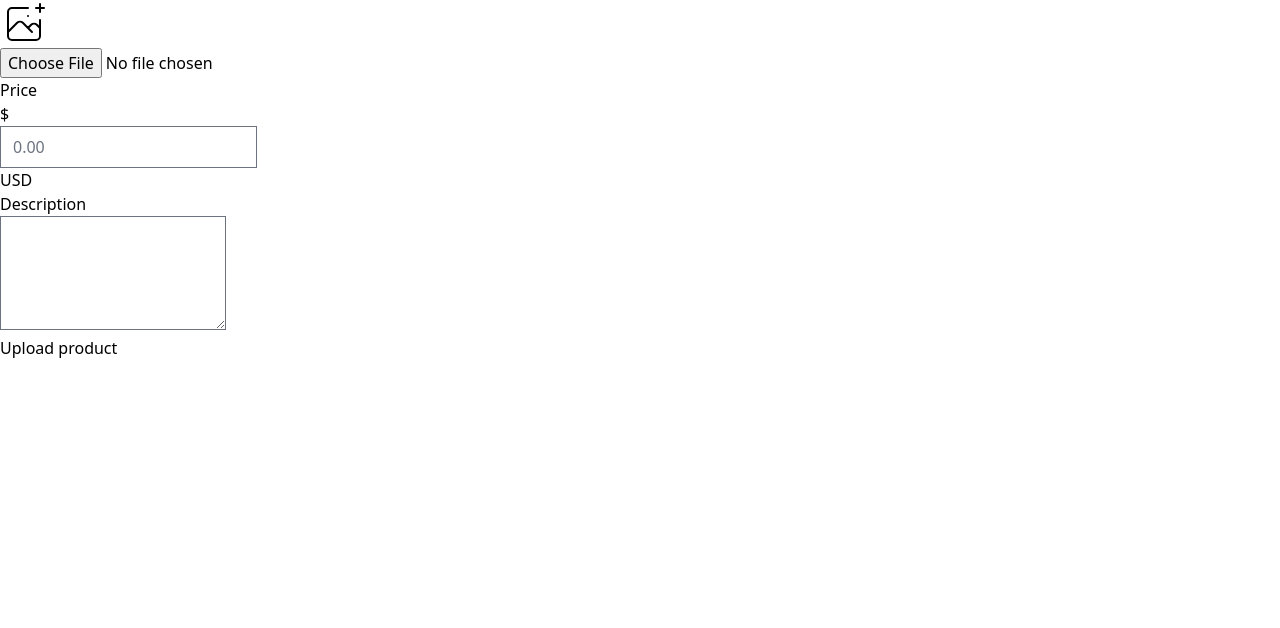
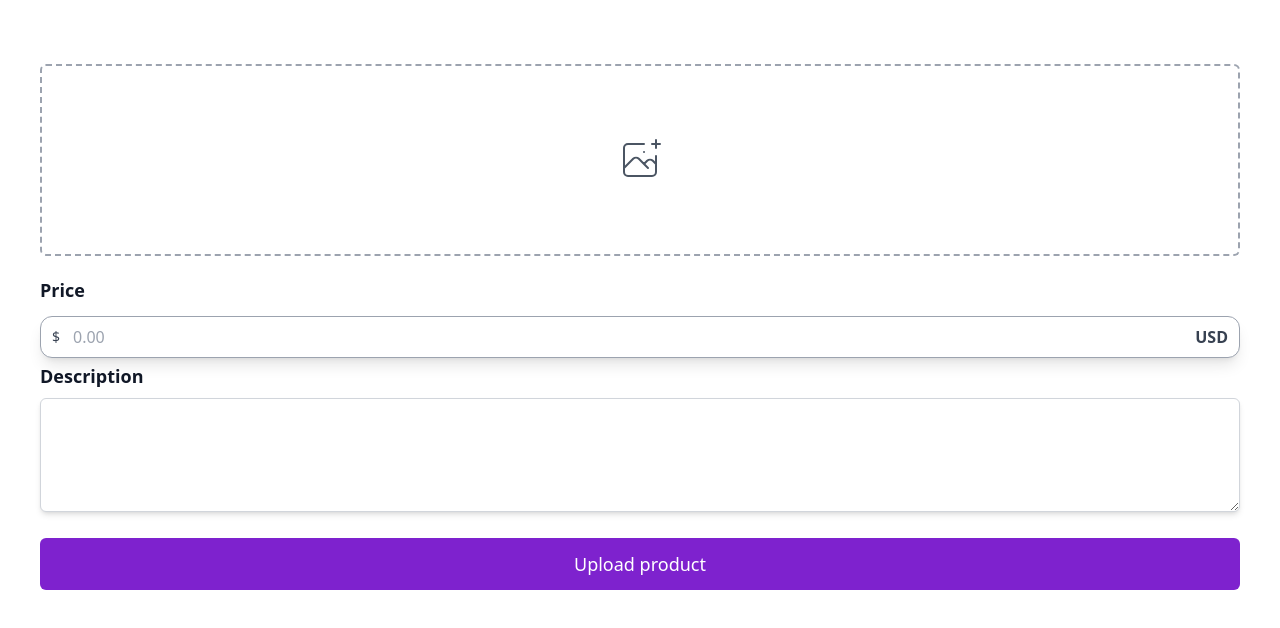
Before and after one commit to alisha0815/e-market-clone, a Next.js app: page /items/upload in a window 1280 px wide. Shown: the top 628 px of the page. Built offline with nearby package versions, Linux system fonts and the light colour scheme.

Commit message:
upload page

```diff
--- a/pages/enter.tsx
+++ b/pages/enter.tsx
@@ -61,13 +61,17 @@ const Enter: NextPage = () => {
             </div>
           </div>
           <form className="mt-3">
-            <label className="text-sm font-medium text-gray-700">
+            <label
+              htmlFor="input"
+              className="text-sm font-medium text-gray-700"
+            >
               {method === "email" ? "Email address" : null}
               {method === "phone" ? "Phone number" : null}
             </label>
             <div className="mt-5">
               {method === "email" ? (
                 <input
+                  id="input"
                   type="email"
                   required
                   className="appearance-none w-full border border-gray-400 rounded-xl shadow-md placeholder-gray-400 focus:outline-none focus:ring-purple-500 focus:border-purple-500"
@@ -79,6 +83,7 @@ const Enter: NextPage = () => {
                     +47
                   </span>
                   <input
+                    id="input"
                     type="number"
                     required
                     className="appearance-none w-full border border-gray-400 rounded-l-none rounded-r-md shadow-md placeholder-gray-400 focus:outline-none focus:ring-purple-500 focus:border-purple-500"
--- a/pages/items/upload.tsx
+++ b/pages/items/upload.tsx
@@ -3,12 +3,13 @@ import React from "react";
 
 const Upload: NextPage = () => {
   return (
-    <div>
+    <div className="px-10 py-16">
       <div>
         <div>
-          <label>
+          {/* trick to hide choose fine => input inside label */}
+          <label className="w-full flex items-center justify-center border-2 border-dashed border-gray-400 cursor-pointer h-48 rounded-md text-gray-600 hover:text-purple-700  hover:border-purple-700">
             <svg
-              className="h-12 w-12"
+              className="h-12 w-12 hover:scale-105 hover:opacity-90"
               stroke="currentColor"
               fill="none"
               viewBox="0 0 48 48"
@@ -21,29 +22,48 @@ const Upload: NextPage = () => {
                 strokeLinejoin="round"
               />
             </svg>
-            <input type="file" />
+            <input type="file" className="hidden" />
           </label>
         </div>
       </div>
-      <div>
-        <label>Price</label>
-        <div>
-          <div>
-            <span>$</span>
+      <div className="mt-5">
+        <label
+          htmlFor="price"
+          className="text-gray-900 text-lg font-semibold mb-1 block"
+        >
+          Price
+        </label>
+        <div className="mt-3 rounded-md relative flex items-center">
+          <div className="absolute left-0 pl-3 flex items-center justify-center pointer-events-none">
+            <span className="text-gray-700 text-sm">$</span>
           </div>
-          <input type="text" placeholder="0.00" />
-          <div>
-            <span>USD</span>
+          <input
+            id="price"
+            type="text"
+            placeholder="0.00"
+            className="shadow-lg appearance-none w-full border border-gray-400 rounded-xl pl-8 placeholder-gray-400 focus:outline-none focus:ring-purple-500 focus:border-purple-500"
+          />
+          <div className="relative ">
+            <span className="pointer-events-none text-gray-700 font-semibold absolute -top-3 right-0 pr-3 flex items-center">
+              USD
+            </span>
           </div>
         </div>
       </div>
       <div>
-        <label>Description</label>
+        <label className="text-gray-900 text-lg font-semibold my-1 block">
+          Description
+        </label>
         <div>
-          <textarea rows={4} />
+          <textarea
+            rows={4}
+            className="mt-1 shadow-md w-full rounded-md focus:ring-2 focus:ring-offset-2 focus:ring-purple-400 focus:outline-none focus:border-purple-400 border-gray-300"
+          />
         </div>
       </div>
-      <button>Upload product</button>
+      <button className="mt-5 w-full bg-purple-700 rounded-md text-white py-3 text-lg hover:opacity-90 transition-opacity hover:scale-105">
+        Upload product
+      </button>
     </div>
   );
 };
```
